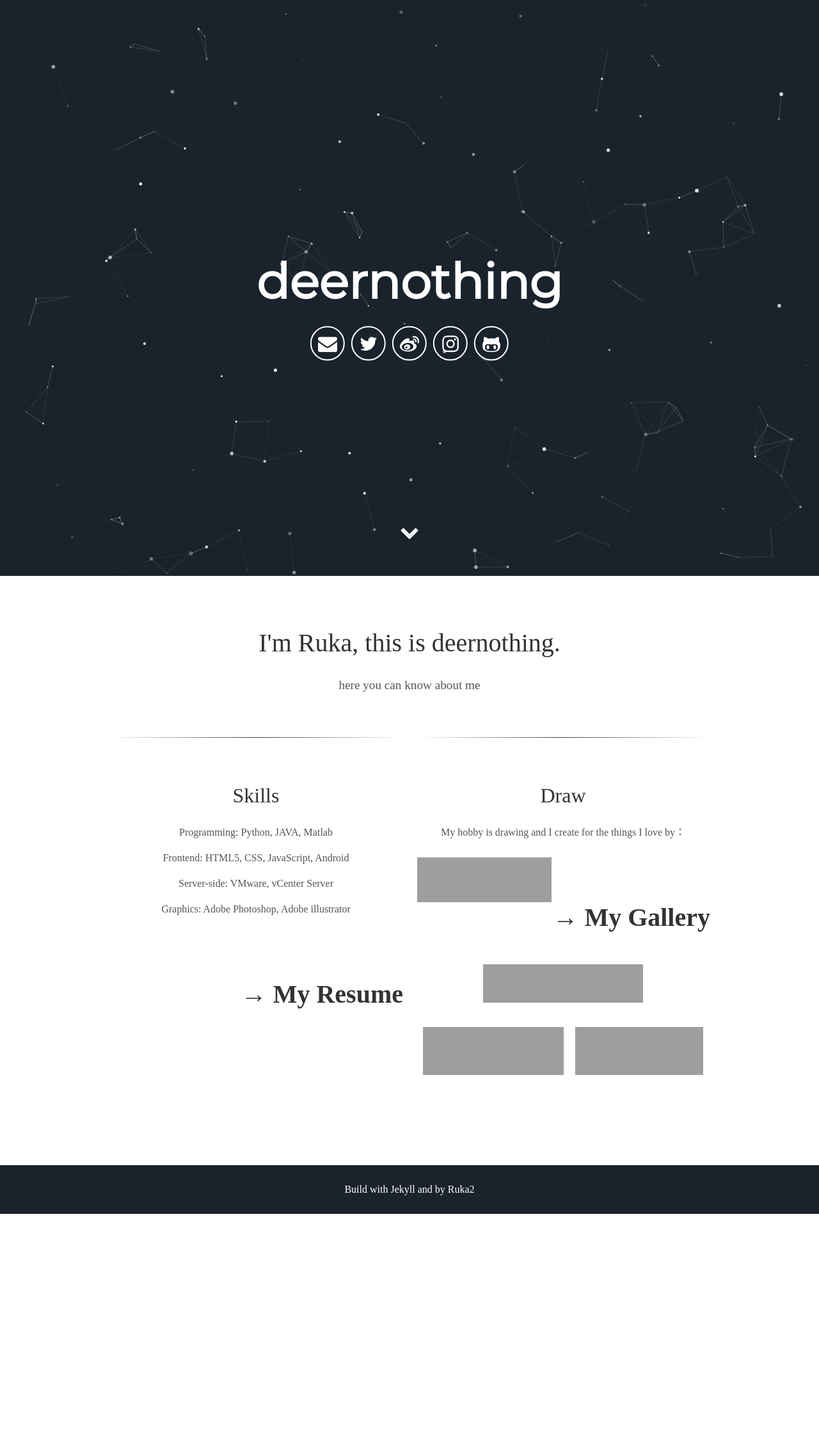
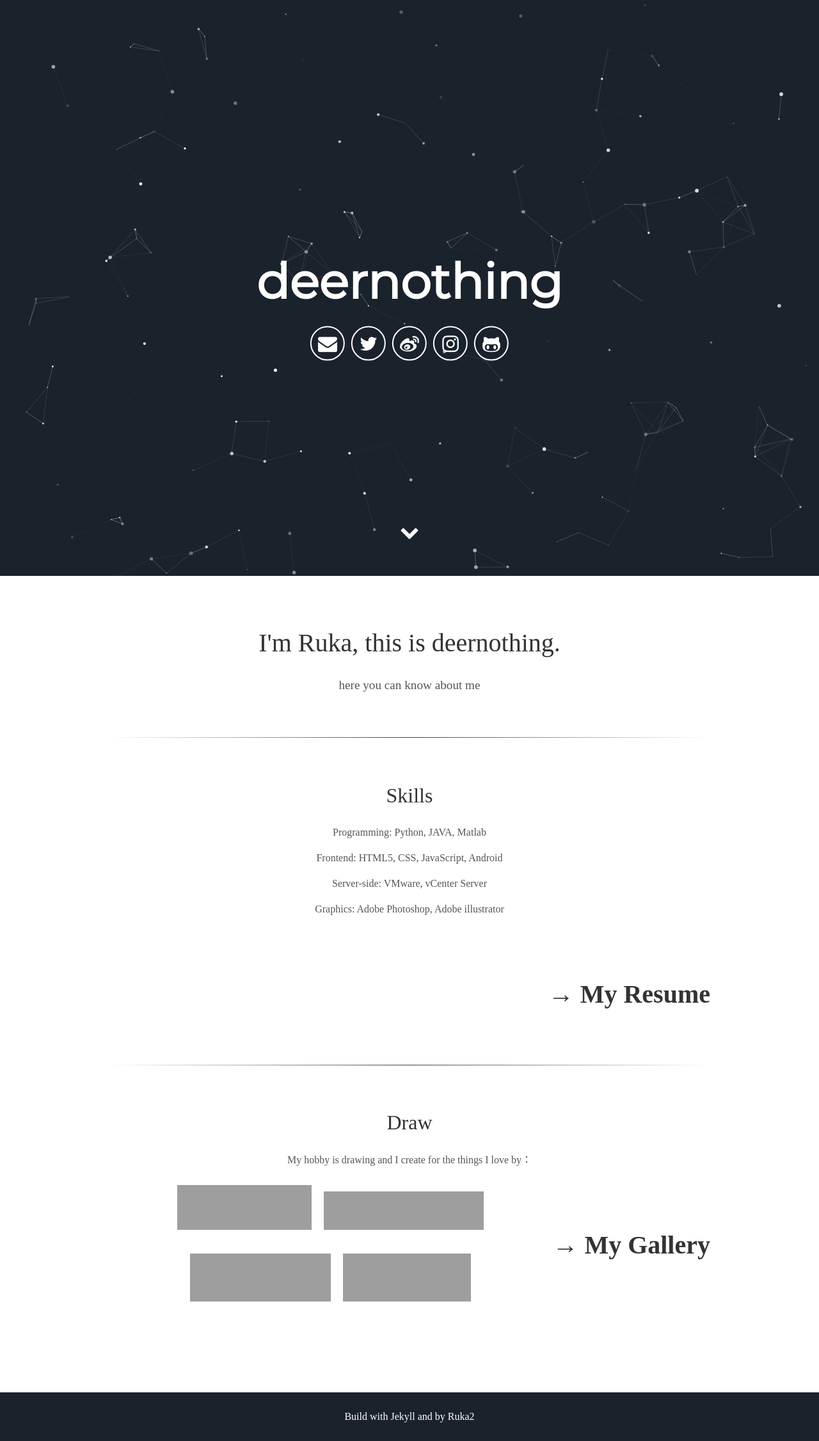
Before and after one commit to Ruka2/deernothing, a Jekyll site: the page built from index.html, in a window 1280 px wide. Shown: the whole page at 64% size. Built offline with Jekyll 4.4.1, drawn with Linux system fonts in a browser that asks for light colours; some web fonts are replaced; before the commit the page ends 1897 px from its top, so only the background shows below that; grey boxes are pictures that could not be loaded.

Commit message:
Update about.html

```diff
--- a/_includes/about.html
+++ b/_includes/about.html
@@ -14,8 +14,9 @@
         <a href=""><h1 style="float: right;">  <strong>→ My Resume</strong>  </h1></a>
     </div>
   </div>
-
-
+</div>
+<div></div>
+<div class="user">
   <div class="tech">
     <hr class="style-two"/>
     <h2>Draw</h2>
@@ -32,6 +33,4 @@
 
   </div>
   <hr class="style-two"/>
-
-
 </div>
```
Lines whose indentation alone changed are shown as unchanged.
